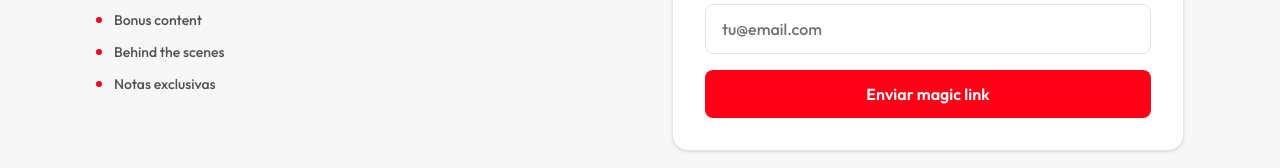
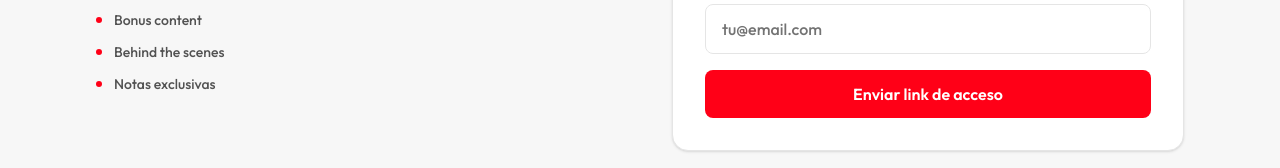
Before and after one commit to metalprogpop/website, a React (Vite) app in the folder client/: page /fan-clu in a window 1280 px wide. Shown: the part 365-533 px from the top of the page. Built offline with nearby package versions, Linux system fonts and the light colour scheme; no server answers.

Commit message:
Fix mail send button copy

```diff
--- a/client/src/pages/FanCluPage.tsx
+++ b/client/src/pages/FanCluPage.tsx
@@ -222,7 +222,7 @@ export function FanCluPage() {
                         disabled={submitting}
                         className="w-full"
                       >
-                        {submitting ? "Enviando..." : "Enviar magic link"}
+                        {submitting ? "Enviando..." : "Enviar link de acceso"}
                       </Button>
                     </form>
                     {isTestUsersEnabled() && (
```
